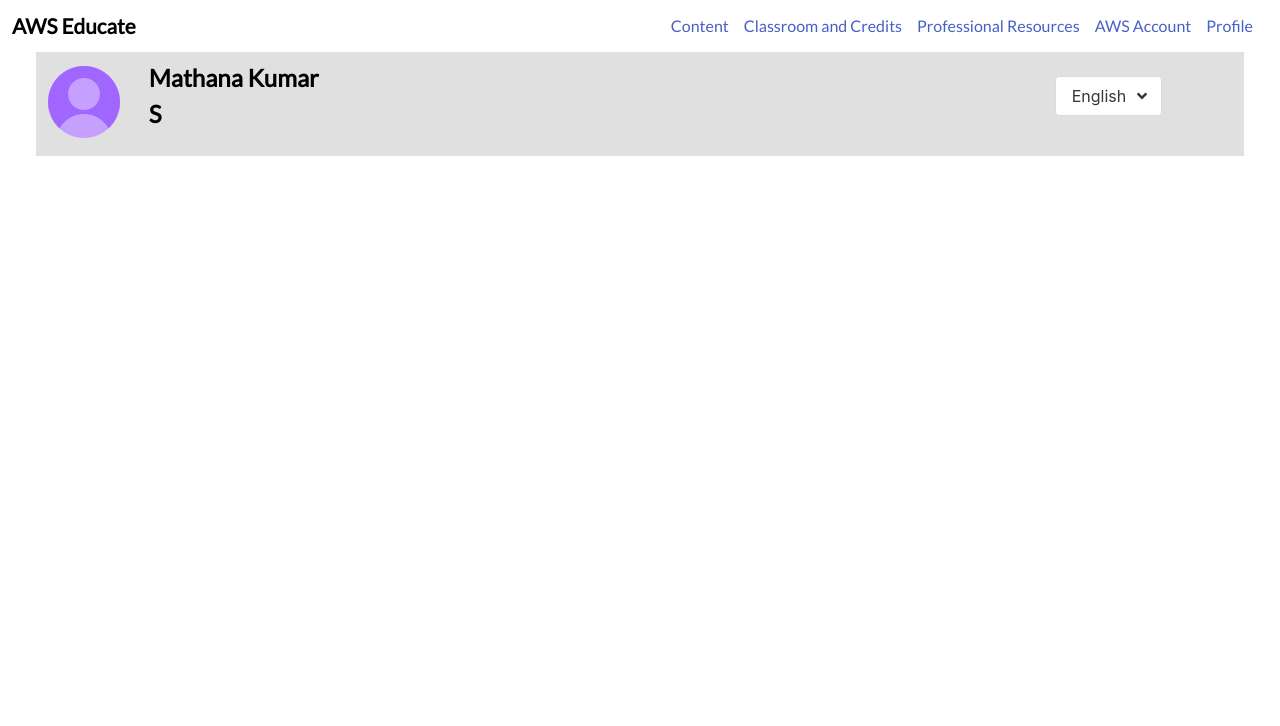
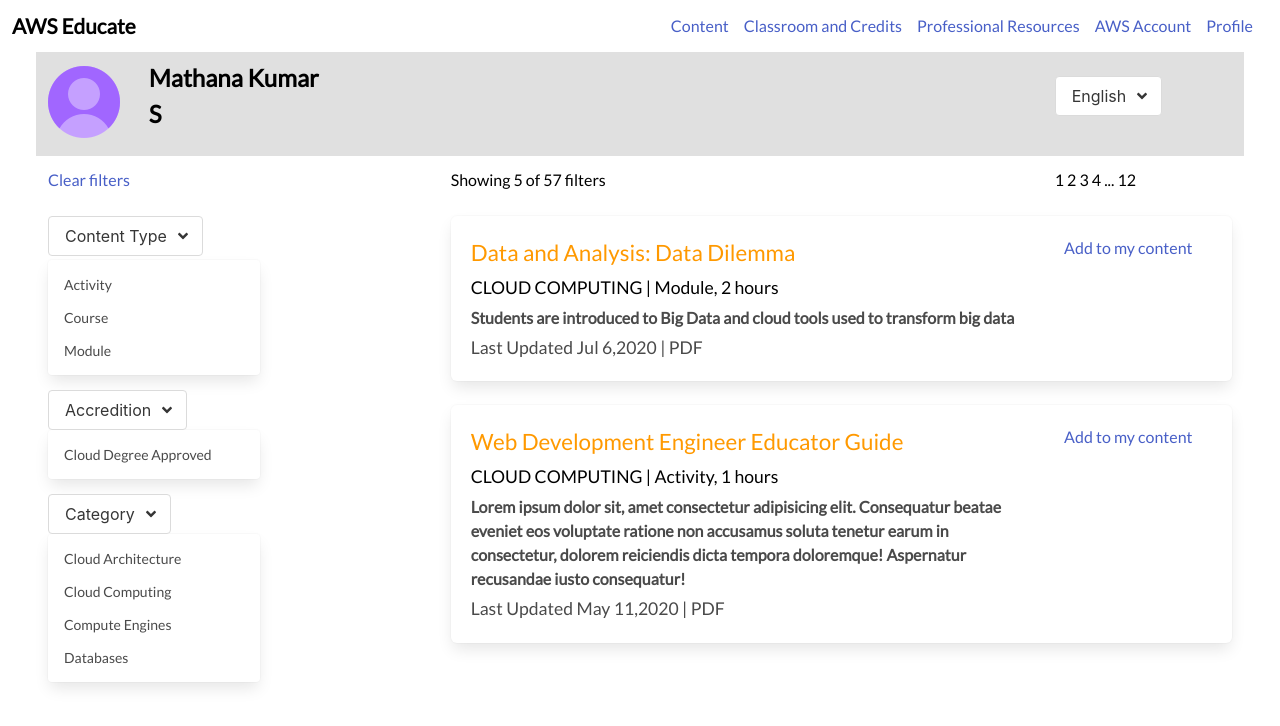
Before and after one commit to capturemathan/NCP, a plain HTML site: page Lab 3/content.html in a window 1280 px wide. Drawn offline with nearby package versions, Linux system fonts and the light colour scheme.

Commit message:
Finishes LAB 3 :wink:

```diff
--- a/Lab 3/content.html
+++ b/Lab 3/content.html
@@ -52,7 +52,127 @@
                 </div>
             </div>
             <div id="main-container">
-
+            <div class="columns">
+              <div class="column is-4">
+                <a href="">Clear filters</a>
+              </div>
+              <div class="column is-6">
+                Showing 5 of 57 filters
+              </div>
+              <div class="column">
+                1 2 3 4 ... 12
+              </div>
+            </div>
+            <div class="columns">
+              <div class="column is-4">
+                <div class="dropdown is-active">
+                  <div class="dropdown-trigger">
+                    <button class="button" aria-haspopup="true" aria-controls="dropdown-menu">
+                      <span>Content Type</span>
+                      <span class="icon is-small">
+                        <i class="fas fa-angle-down" aria-hidden="true"></i>
+                      </span>
+                    </button>
+                  </div>
+                  <div class="dropdown-menu" id="dropdown-menu" role="menu">
+                    <div class="dropdown-content">
+                      <a class="dropdown-item">
+                        Activity
+                      </a>
+                      <a class="dropdown-item">
+                        Course
+                      </a>
+                      <a class="dropdown-item">
+                        Module
+                      </a>
+                    </div>
+                    <div class="dropdown-trigger" id="dropdown-gap">
+                      <button class="button" aria-haspopup="true" aria-controls="dropdown-menu">
+                        <span>Accredition</span>
+                        <span class="icon is-small">
+                          <i class="fas fa-angle-down" aria-hidden="true"></i>
+                        </span>
+                      </button>
+                    </div>
+                    <div class="dropdown-content">
+                      <a class="dropdown-item">
+                        Cloud Degree Approved
+                      </a>
+                    </div>
+                    <div class="dropdown-trigger" id="dropdown-gap">
+                      <button class="button" aria-haspopup="true" aria-controls="dropdown-menu">
+                        <span>Category</span>
+                        <span class="icon is-small">
+                          <i class="fas fa-angle-down" aria-hidden="true"></i>
+                        </span>
+                      </button>
+                    </div>
+                    <div class="dropdown-content">
+                      <a class="dropdown-item">
+                        Cloud Architecture
+                      </a>
+                      <a class="dropdown-item">
+                        Cloud Computing
+                      </a>
+                      <a class="dropdown-item">
+                        Compute Engines
+                      </a>
+                      <a class="dropdown-item">
+                        Databases
+                      </a>
+                    </div>
+                  </div>
+                </div>
+              </div>
+              <div class="column">
+                <div class="box">
+                  <div class="columns">
+                    <div class="column is-9">
+                      <div class="yellow-head">
+                        Data and Analysis: Data Dilemma
+                      </div>
+                      <div class="sub-1">
+                        CLOUD COMPUTING | Module, 2 hours
+                      </div>
+                      <div class="sub-2">
+                        Students are introduced to Big Data and cloud tools used to transform big data
+                      </div>
+                      <div class="sub-3">
+                        Last Updated Jul 6,2020 | PDF
+                      </div>
+                    </div>
+                    <div class="column has-text-centered">
+                      <a href="">Add to my content</a>
+                    </div>
+                  </div>
+                </div>
+              </div>
+            </div>
+            <div class="columns">
+              <div class="column is-offset-4">
+                <div class="box">
+                  <div class="columns">
+                    <div class="column is-9">
+                      <div class="yellow-head">
+                        Web Development Engineer Educator Guide
+                      </div>
+                      <div class="sub-1">
+                        CLOUD COMPUTING | Activity, 1 hours
+                      </div>
+                      <div class="sub-2">
+                        Lorem ipsum dolor sit, amet consectetur adipisicing elit. Consequatur beatae eveniet eos voluptate ratione non accusamus soluta tenetur earum in consectetur, dolorem reiciendis dicta tempora doloremque! Aspernatur recusandae iusto consequatur!
+                      </div>
+                      <div class="sub-3">
+                        Last Updated May 11,2020 | PDF
+                      </div>
+                    </div>
+                    <div class="column has-text-centered">
+                      <a href="">Add to my content</a>
+                    </div>
+                  </div>
+                </div>
+              </div>
+            </div>
             </div>
         </section>
 <script>
--- a/Lab 3/static/index.css
+++ b/Lab 3/static/index.css
@@ -37,3 +37,23 @@
     color: black;
     font-weight: bold;
 }
+.yellow-head{
+    color: #ff9900;
+    font-size: 1.4rem;
+}
+.sub-1{
+    margin-top: 5px;
+    font-size: 1.1em;
+    color: black;
+}
+.sub-2{
+    margin-top: 5px;
+    font-weight: bold;
+}
+.sub-3{
+    margin-top: 5px;
+    font-size: 1.1em;
+}
+#dropdown-gap{
+    margin-top: 15px;
+}
```
